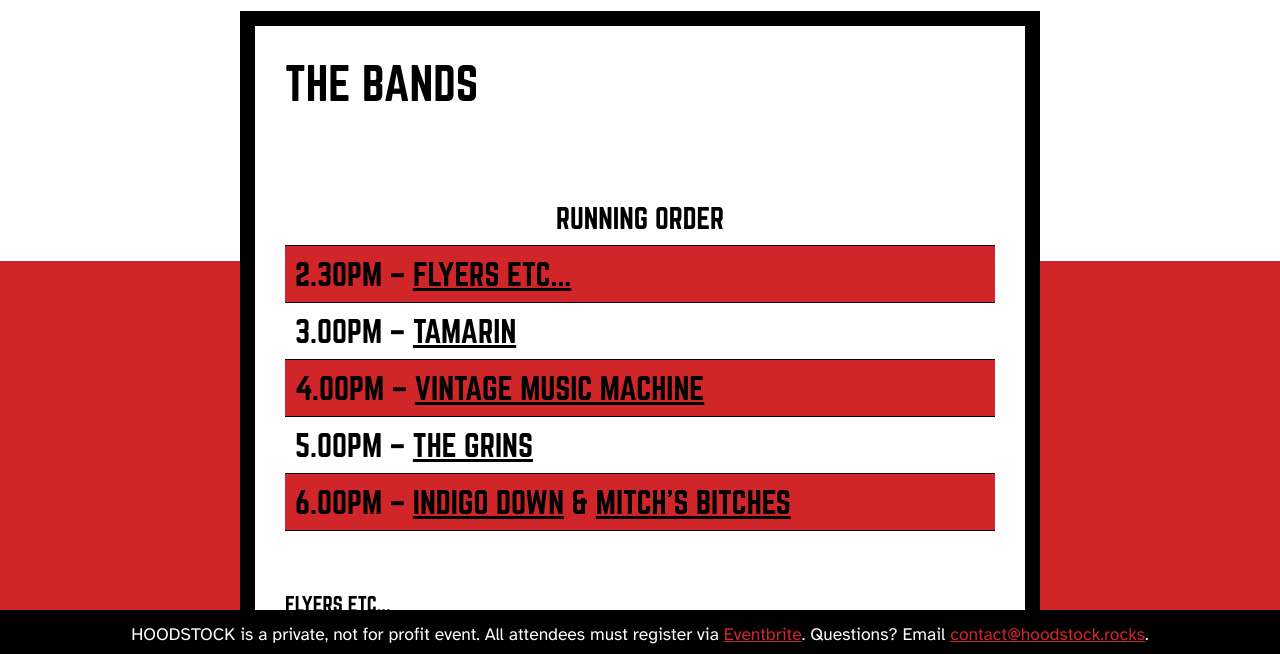
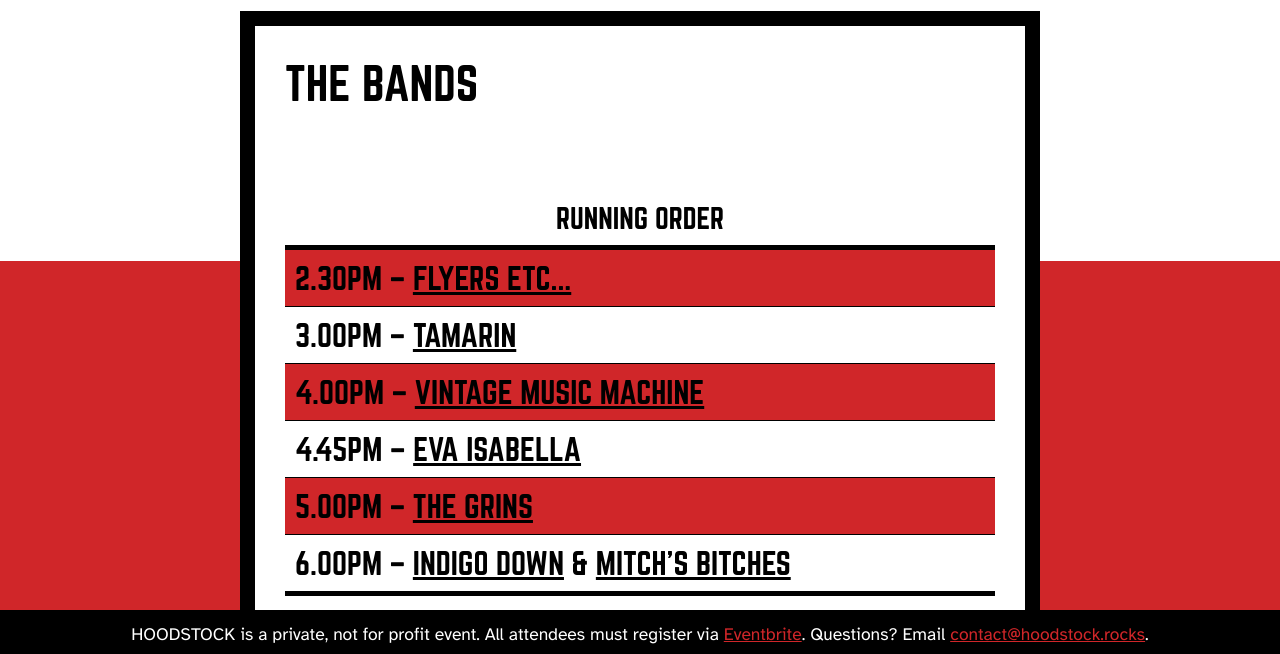
Before and after one commit to axemonkey/hoodstock.rocks, an Eleventy site: page hoodstock.rocks/bands.njk in a window 1280 px wide. Shown: the part 139-793 px from the top of the page. Built offline with nearby package versions, Linux system fonts and the light colour scheme; Eleventy itself is replaced by a stand-in of ours; files that its build step writes are made by us from their sources; files whose address does not match are found by name.

Commit message:
fixed running order

```diff
--- a/hoodstock.rocks/assets/styles/_running-order.scss
+++ b/hoodstock.rocks/assets/styles/_running-order.scss
@@ -23,8 +23,12 @@
 			background-color: transparent;
 		}
 
+		&:first-child {
+			border-top: 5px solid black;
+		}
+
 		&:last-child {
-			border-bottom: 1px solid black;
+			border-bottom: 5px solid black;
 		}
 
 		a {
--- a/hoodstock.rocks/bands.njk
+++ b/hoodstock.rocks/bands.njk
@@ -15,6 +15,7 @@ currPage: bands
 			<li>2.30pm – <a href="#band-flyers-etc">FLYERS ETC...</a></li>
 			<li>3.00pm – <a href="#band-tamarin">TAMARIN</a></li>
 			<li>4.00pm – <a href="#band-vintage-music-machine">VINTAGE MUSIC MACHINE</a></li>
+			<li>4.45pm – <a href="#band-eva-isabella">EVA ISABELLA</a></li>
 			<li>5.00pm – <a href="#band-grins">THE GRINS</a></li>
 			<li>6.00pm – <a href="#band-indigo-down">INDIGO DOWN</a> &amp; <a href="#band-mitchs-bitches">MITCH’S BITCHES</a></li>
 		</ul>
```
Also changed, not shown: 2 other files.
